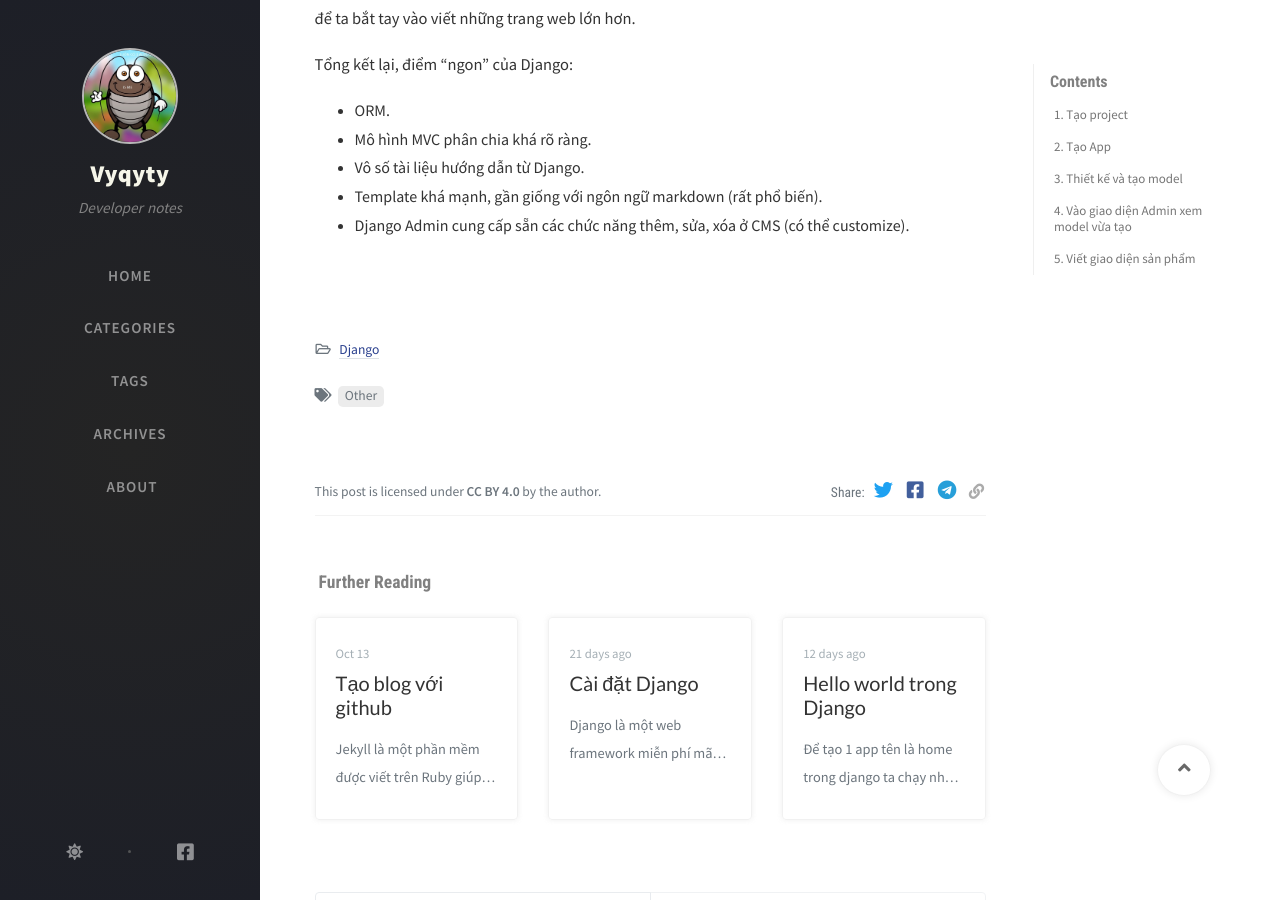
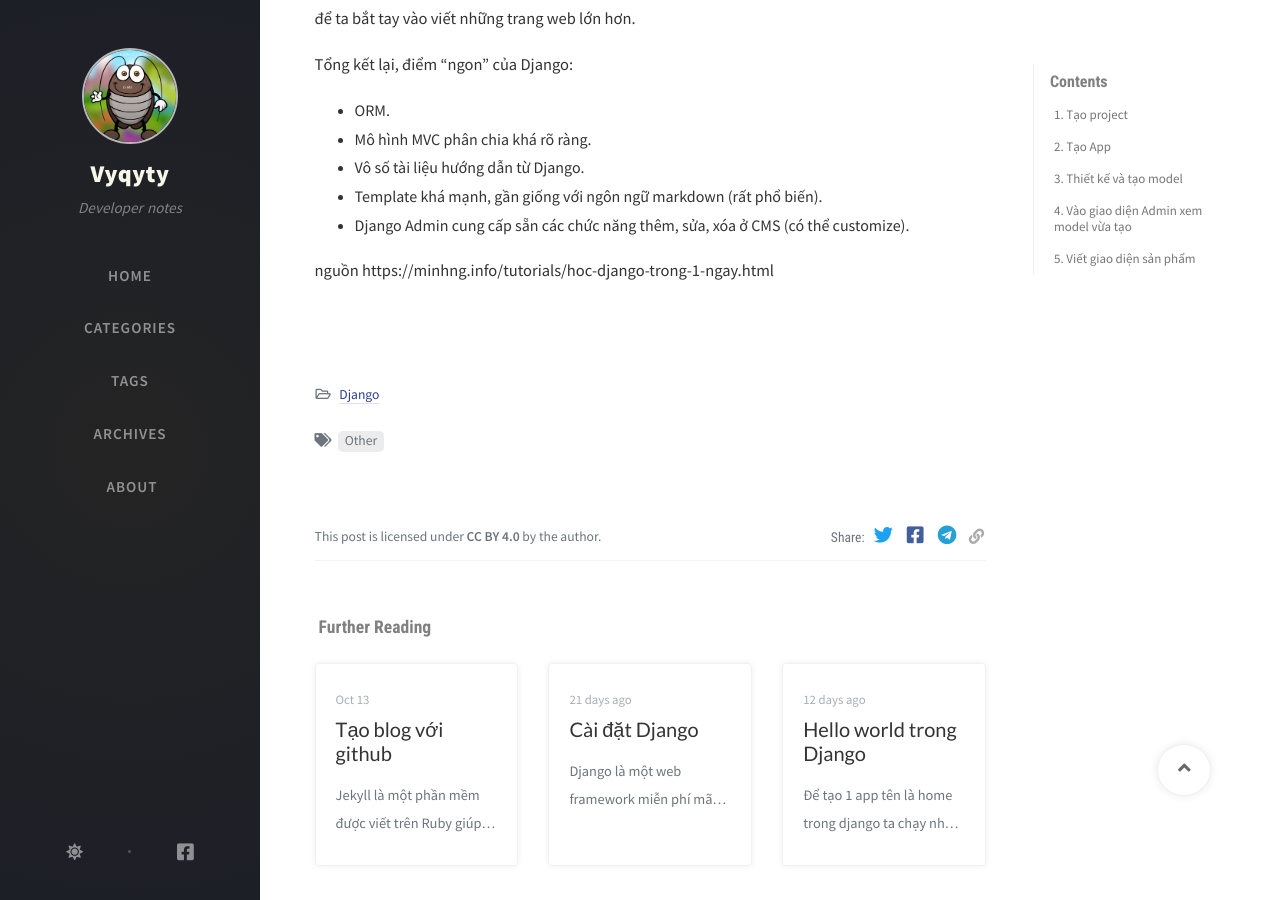
Before and after one commit to vyqyty/vyqyty.github.io, a Jekyll site: the page built from _posts/2020-11-23-web-ban-hang-don-gian-trong-django.md, in a window 1280 px wide and 900 px high, scrolled down 9688 px. Built offline with Jekyll 4.4.1, drawn with Linux system fonts in a browser that asks for light colours; nearby versions of some CDN libraries; comment, search, counter and statistics services are not loaded.

Commit message:
Update 2020-11-23-web-ban-hang-don-gian-trong-django.md

```diff
--- a/_posts/2020-11-23-web-ban-hang-don-gian-trong-django.md
+++ b/_posts/2020-11-23-web-ban-hang-don-gian-trong-django.md
@@ -454,3 +454,5 @@
 * Vô số tài liệu hướng dẫn từ Django.
 * Template khá mạnh, gần giống với ngôn ngữ markdown (rất phổ biến).
 * Django Admin cung cấp sẵn các chức năng thêm, sửa, xóa ở CMS (có thể customize).
+
+nguồn https://minhng.info/tutorials/hoc-django-trong-1-ngay.html
```
